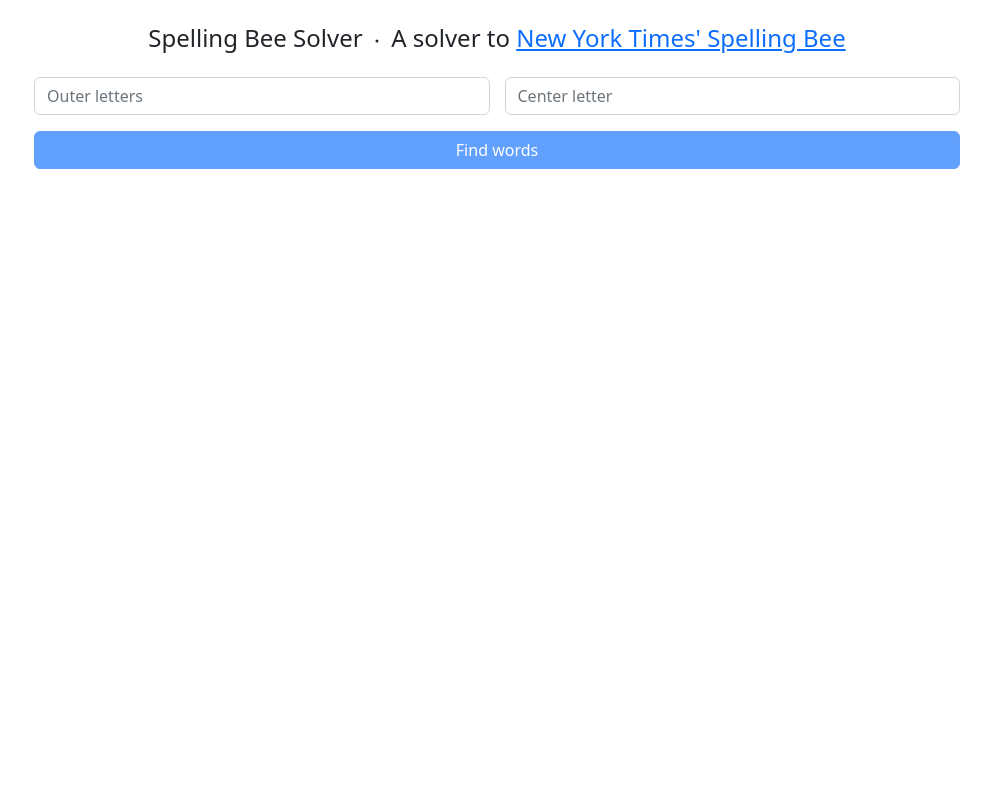
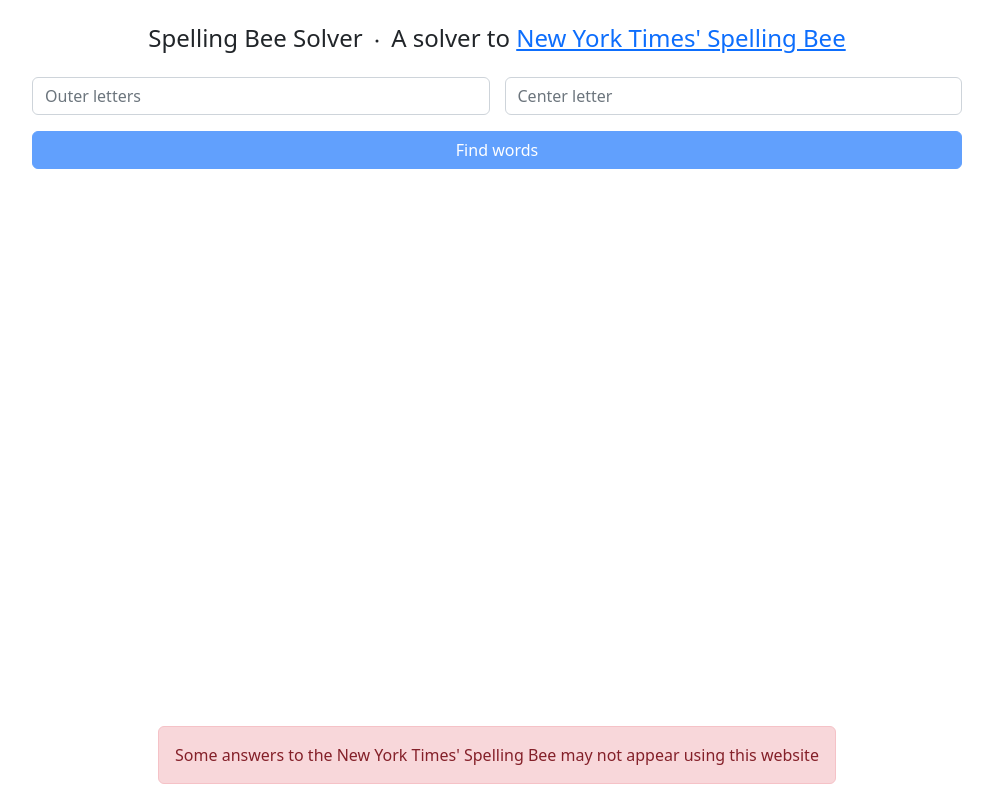
Before and after one commit to rreconix/SpellingBee, a plain HTML site: page index.html in a window 1280 px wide. Shown: the whole page, without its empty margins (143-1136 px from the left). Drawn offline with nearby package versions, Linux system fonts and the light colour scheme.

Commit message:
added warning footer

```diff
--- a/index.html
+++ b/index.html
@@ -48,9 +48,9 @@
 		<title>NYT Spelling Bee Solver</title>
 	</head>
 	<body>
-		<div class="container">
-			<div class="row">
-				<div class="col-md-10 m-auto">
+		<div class="container h-100">
+			<div class="h-100">
+				<div class="col-md-10 m-auto h-100 position-relative">
 					<div>
 						<h4 class="text-center py-4 m-0">
 							<path>Spelling Bee Solver</path>
@@ -182,6 +182,15 @@
 							<ul id="word-container" class="py-3"></ul>
 						</div>
 					</div>
+
+					<!-- Footer -->
+
+					<footer class="fw-light position-absolute bottom-0 d-flex justify-content-center w-100">
+						<div class="alert alert-danger" role="alert">
+							Some answers to the New York Times' Spelling Bee may not appear
+							using this website
+						</div>
+					</footer>
 				</div>
 			</div>
 		</div>
```
